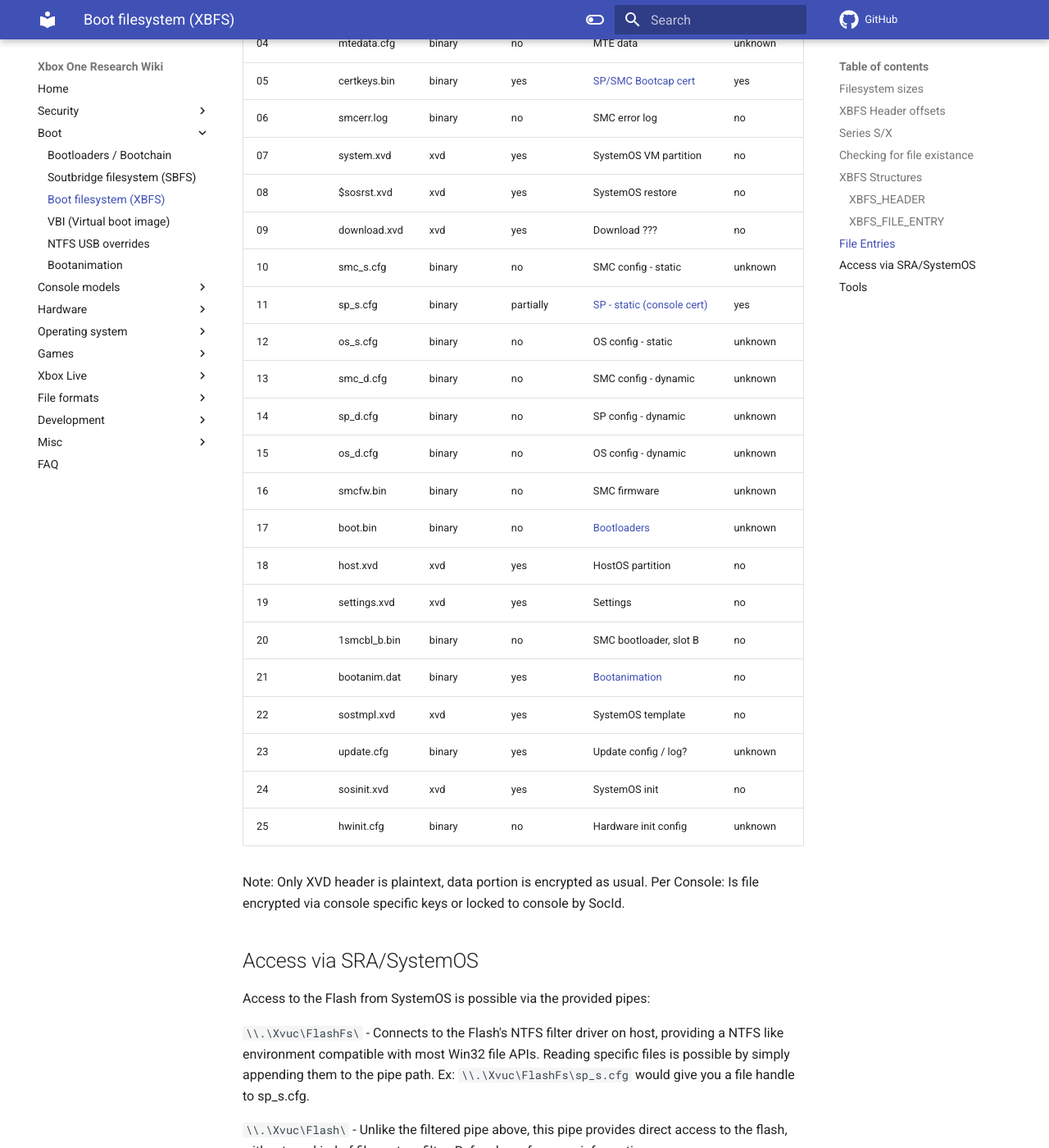
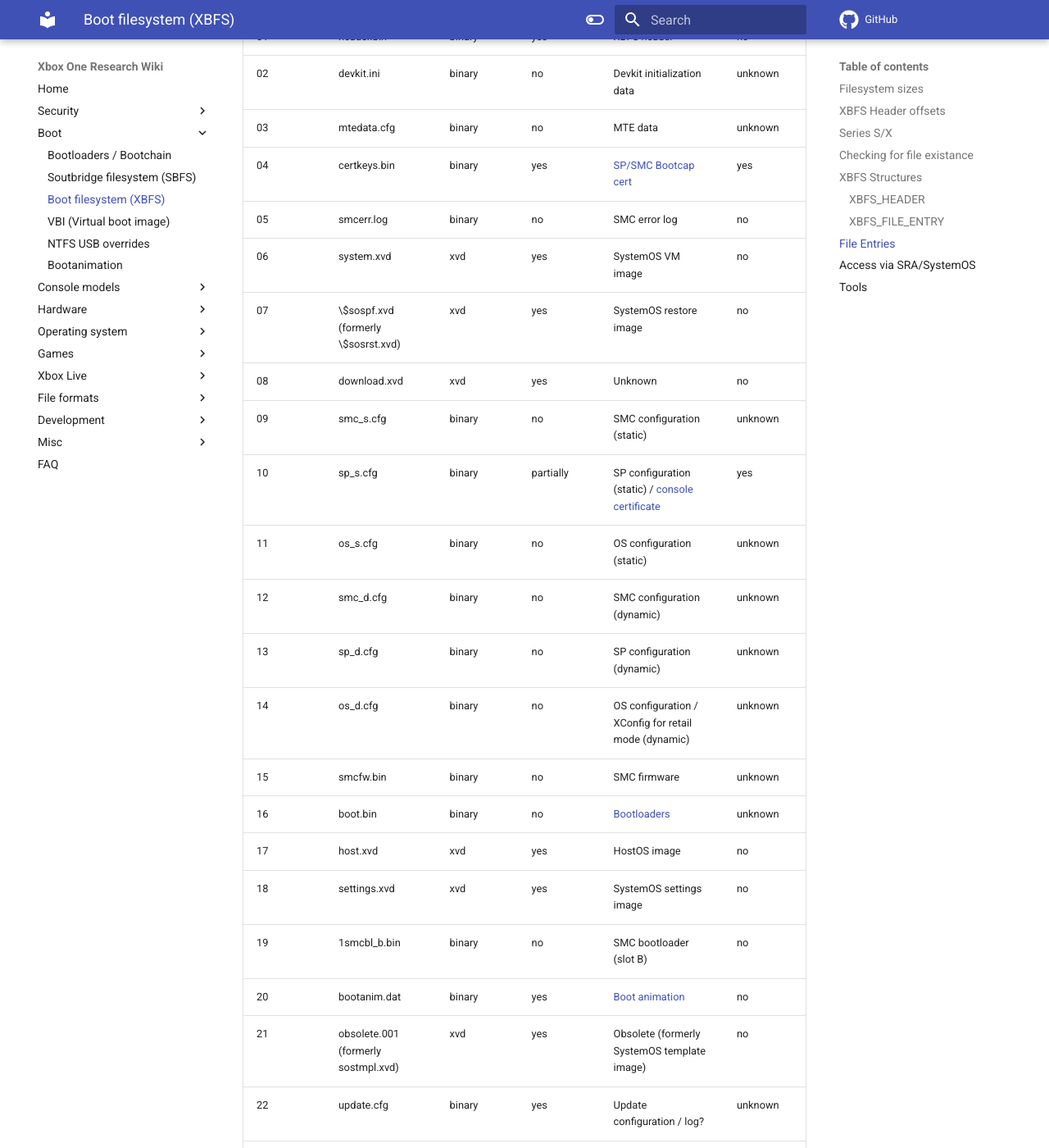
Before and after one commit to xboxoneresearch/wiki, an MkDocs documentation site: the page built from docs/boot/xbox-boot-file-system.md, in a window 1280 px wide and 1400 px high, scrolled down 2778 px. Shown: the whole window at 82% size. Built offline with MkDocs 1.6.1 and Material for MkDocs 9.7.7, drawn with Linux system fonts in a browser that asks for light colours; comment, search, counter and statistics services are not loaded; some of the changed text lies outside the part shown.

Commit message:
Update XBFS entries table to firmware 10.0.10586.1029
- New entries are currently missing information

```diff
--- a/docs/boot/xbox-boot-file-system.md
+++ b/docs/boot/xbox-boot-file-system.md
@@ -91,33 +91,43 @@
 
 ## File Entries
 
-| Index | Name         | Format | Plaintext | Information                                               | Per console |
-| ----- | ------------ | ------ | --------- | --------------------------------------------------------- | ----------- |
-| 01    | 1smcbl_a.bin | binary | no        | SMC bootloader, slot A                                    | no          |
-| 02    | header.bin   | binary | yes       | XBFS header                                               | no          |
-| 03    | devkit.ini   | binary | no        | devkit ini                                                | unknown     |
-| 04    | mtedata.cfg  | binary | no        | MTE data                                                  | unknown     |
-| 05    | certkeys.bin | binary | yes       | [SP/SMC Bootcap cert](../security/certificates.md)        | yes         |
-| 06    | smcerr.log   | binary | no        | SMC error log                                             | no          |
-| 07    | system.xvd   | xvd    | yes       | SystemOS VM partition                                     | no          |
-| 08    | $sosrst.xvd  | xvd    | yes       | SystemOS restore                                          | no          |
-| 09    | download.xvd | xvd    | yes       | Download     ???                                          | no          |
-| 10    | smc_s.cfg    | binary | no        | SMC config - static                                       | unknown     |
-| 11    | sp_s.cfg     | binary | partially | [SP - static (console cert)](../security/certificates.md) | yes         |
-| 12    | os_s.cfg     | binary | no        | OS config - static                                        | unknown     |
-| 13    | smc_d.cfg    | binary | no        | SMC config - dynamic                                      | unknown     |
-| 14    | sp_d.cfg     | binary | no        | SP config - dynamic                                       | unknown     |
-| 15    | os_d.cfg     | binary | no        | OS config - dynamic                                       | unknown     |
-| 16    | smcfw.bin    | binary | no        | SMC firmware                                              | unknown     |
-| 17    | boot.bin     | binary | no        | [Bootloaders](../boot/bootloaders.md)                     | unknown     |
-| 18    | host.xvd     | xvd    | yes       | HostOS partition                                          | no          |
-| 19    | settings.xvd | xvd    | yes       | Settings                                                  | no          |
-| 20    | 1smcbl_b.bin | binary | no        | SMC bootloader, slot B                                    | no          |
-| 21    | bootanim.dat | binary | yes       | [Bootanimation](../boot/bootanimation.md)                 | no          |
-| 22    | sostmpl.xvd  | xvd    | yes       | SystemOS template                                         | no          |
-| 23    | update.cfg   | binary | yes       | Update config / log?                                      | unknown     |
-| 24    | sosinit.xvd  | xvd    | yes       | SystemOS init                                             | no          |
-| 25    | hwinit.cfg   | binary | no        | Hardware init config                                      | unknown     |
+XBFS contains the following entries as of firmware version 10.0.10586.1029.
+
+| Index | Name                                | Format | Plaintext | Information                                                                    | Per console |
+|-------|-------------------------------------|--------|-----------|--------------------------------------------------------------------------------|-------------|
+| 00    | 1smcbl_a.bin                        | binary | no        | SMC bootloader (slot A)                                                        | no          |
+| 01    | header.bin                          | binary | yes       | XBFS header                                                                    | no          |
+| 02    | devkit.ini                          | binary | no        | Devkit initialization data                                                     | unknown     |
+| 03    | mtedata.cfg                         | binary | no        | MTE data                                                                       | unknown     |
+| 04    | certkeys.bin                        | binary | yes       | [SP/SMC Bootcap cert](../security/certificates.md)                             | yes         |
+| 05    | smcerr.log                          | binary | no        | SMC error log                                                                  | no          |
+| 06    | system.xvd                          | xvd    | yes       | SystemOS VM image                                                              | no          |
+| 07    | \$sospf.xvd (formerly \$sosrst.xvd) | xvd    | yes       | SystemOS restore image                                                         | no          |
+| 08    | download.xvd                        | xvd    | yes       | Unknown                                                                        | no          |
+| 09    | smc_s.cfg                           | binary | no        | SMC configuration (static)                                                     | unknown     |
+| 10    | sp_s.cfg                            | binary | partially | SP configuration (static) / [console certificate](../security/certificates.md) | yes         |
+| 11    | os_s.cfg                            | binary | no        | OS configuration (static)                                                      | unknown     |
+| 12    | smc_d.cfg                           | binary | no        | SMC configuration (dynamic)                                                    | unknown     |
+| 13    | sp_d.cfg                            | binary | no        | SP configuration (dynamic)                                                     | unknown     |
+| 14    | os_d.cfg                            | binary | no        | OS configuration / XConfig for retail mode (dynamic)                           | unknown     |
+| 15    | smcfw.bin                           | binary | no        | SMC firmware                                                                   | unknown     |
+| 16    | boot.bin                            | binary | no        | [Bootloaders](../boot/bootloaders.md)                                          | unknown     |
+| 17    | host.xvd                            | xvd    | yes       | HostOS image                                                                   | no          |
+| 18    | settings.xvd                        | xvd    | yes       | SystemOS settings image                                                        | no          |
+| 19    | 1smcbl_b.bin                        | binary | no        | SMC bootloader (slot B)                                                        | no          |
+| 20    | bootanim.dat                        | binary | yes       | [Boot animation](../boot/bootanimation.md)                                     | no          |
+| 21    | obsolete.001 (formerly sostmpl.xvd) | xvd    | yes       | Obsolete (formerly SystemOS template image)                                    | no          |
+| 22    | update.cfg                          | binary | yes       | Update configuration / log?                                                    | unknown     |
+| 23    | obsolete.002 (formerly sosinit.xvd) | xvd    | yes       | SystemOS initialization image                                                  | no          |
+| 24    | hwinit.cfg                          | binary | no        | Hardware initialization configuration                                          | unknown     |
+| 25    | qaslt.xvd                           | xvd    |           |                                                                                |             |
+| 26    | sp_s.bak                            | binary |           |                                                                                |             |
+| 27    | update2.cfg                         | binary |           |                                                                                |             |
+| 28    | recovery.dat                        | binary |           |                                                                                |             |
+| 29    | dump.lng                            | binary |           |                                                                                |             |
+| 30    | os_d_dev.cfg                        | binary |           | OS configuration / XConfig for dev mode (dynamic)                              |             |
+| 31    | os_glob.cfg                         | binary |           |                                                                                |             |
+| 32    | sp_s.alt                            | binary |           |                                                                                |             |
 
 Note: Only XVD header is plaintext, data portion is encrypted as usual.
 Per Console: Is file encrypted via console specific keys or locked to console by SocId.
```
